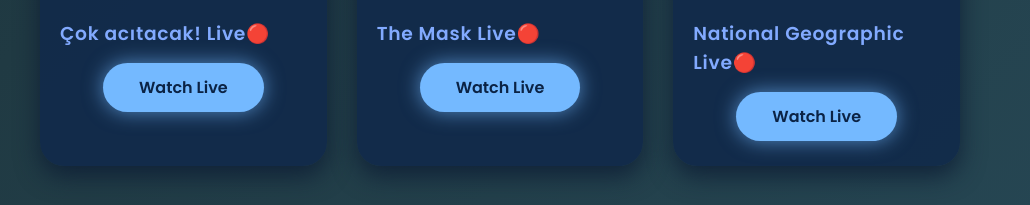
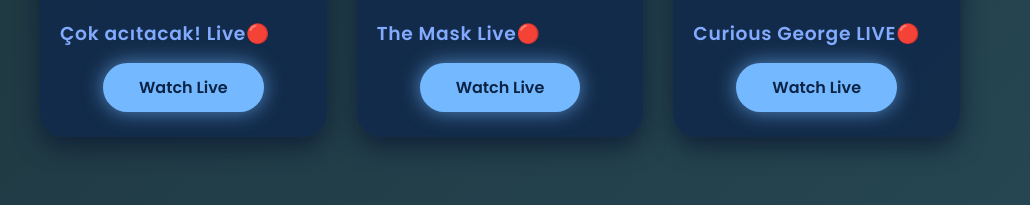
Before and after one commit to janki777/GameSatoshi, a plain HTML site: page index.html in a window 1280 px wide. Shown: the part 2368-2573 px from the top of the page, without its empty margins (140-1170 px from the left). Drawn offline with Linux system fonts and the light colour scheme; no server answers.

Commit message:
Update index.html

```diff
--- a/index.html
+++ b/index.html
@@ -494,9 +494,9 @@
   </article>
 
   <article class="game-card" tabindex="0">
-  <img src="https://img.youtube.com/vi/jL7ux2dkZLg/hqdefault.jpg" alt="National Geographic Live Thumbnail" />
-  <h3>National Geographic Live🔴</h3>
-  <a href="https://www.youtube.com/watch?v=jL7ux2dkZLg&ab_channel=NationalGeographic" class="btn-play" target="_blank">Watch Live</a>
+  <img src="https://img.https://www.youtube.com/live/KPU0auMwF2E/hqdefault.jpg" alt="Curious George" />
+  <h3>Curious George LIVE🔴</h3>
+  <a href="https://www.https://www.youtube.com/live/KPU0auMwF2E" class="btn-play" target="_blank">Watch Live</a>
 </article>
 </section>
 
```
